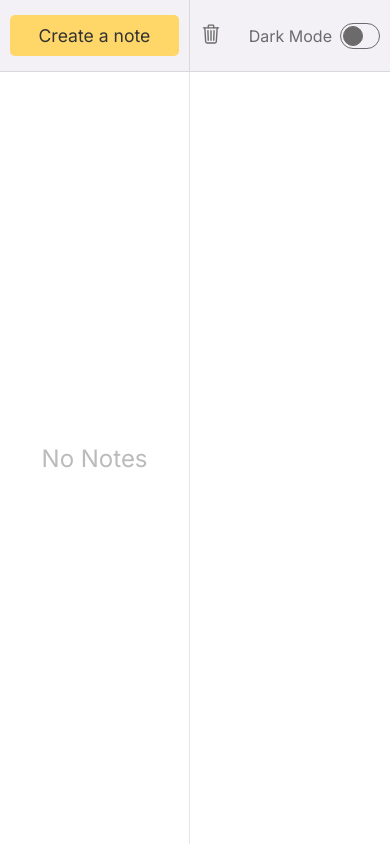
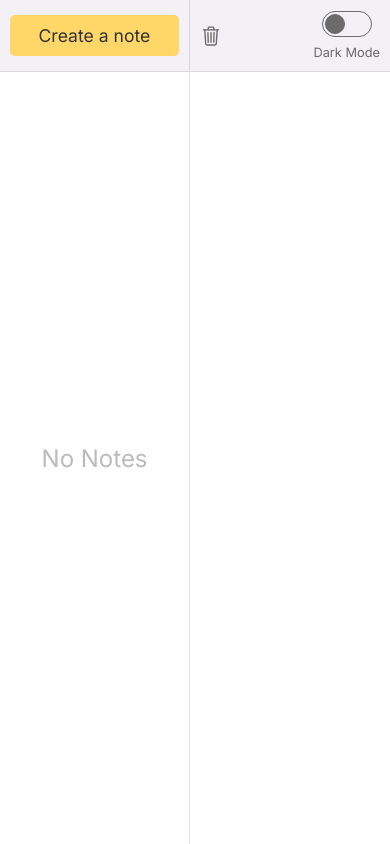
Before and after one commit to netrolite/notes-app, a React (Create React App) app: page / in a window 390 px wide. Built offline with nearby package versions, Linux system fonts and the light colour scheme.

Commit message:
new dark mode switch for testing on mobile

```diff
--- a/src/components/Topbar.js
+++ b/src/components/Topbar.js
@@ -84,10 +84,10 @@ export default function Topbar(props) {
                         onClick={toggleDarkMode}
                         title="Toggle dark theme"
                     >
-                    <div className="dark-mode-label">Dark Mode</div>
                         <div className="dark-mode-switch">
                             <div className="dark-mode-switch-circle"></div>
                         </div>
+                        <div className="dark-mode-label">Dark Mode</div>
                     </div>
                 </div>
         </div>
--- a/src/index.css
+++ b/src/index.css
@@ -275,11 +275,13 @@ body {
   width: 100%;
   display: flex;
   justify-content: space-between;
+  align-items: center;
   padding: 0 10px;
 }
 
 .dark-mode {
   display: flex;
+  flex-direction: column;
   align-items: center;
   gap: 8px;
   color: var(--clr-icons-light);
@@ -293,12 +295,16 @@ body {
   color: var(--clr-icons-dark);
 }
 
+.dark-mode-label {
+  font-size: 0.8rem;
+}
+
 .dark-mode-switch {
   position: relative;
   padding: 0 2px;
   border: 1px solid var(--clr-icons-light);
   border-radius: 30px;
-  width: 40px;
+  width: 50px;
   height: 26px;
 }
 
@@ -306,7 +312,7 @@ body {
   position: absolute;
   top: 50%;
   left: 50%;
-  transform: translate(-85%, -50%);
+  transform: translate(-110%, -50%);
   transition: 200ms;
   width: 20px;
   height: 20px;
@@ -318,7 +324,7 @@ body {
 .page-wrapper.dark .dark-mode-switch-circle {
   top: 50%;
   transition: 200ms;
-  transform: translate(-15%, -50%);
+  transform: translate(10%, -50%);
   background-color: var(--clr-accent-dark);
 }
 
```
Lines whose indentation alone changed are shown as unchanged.
